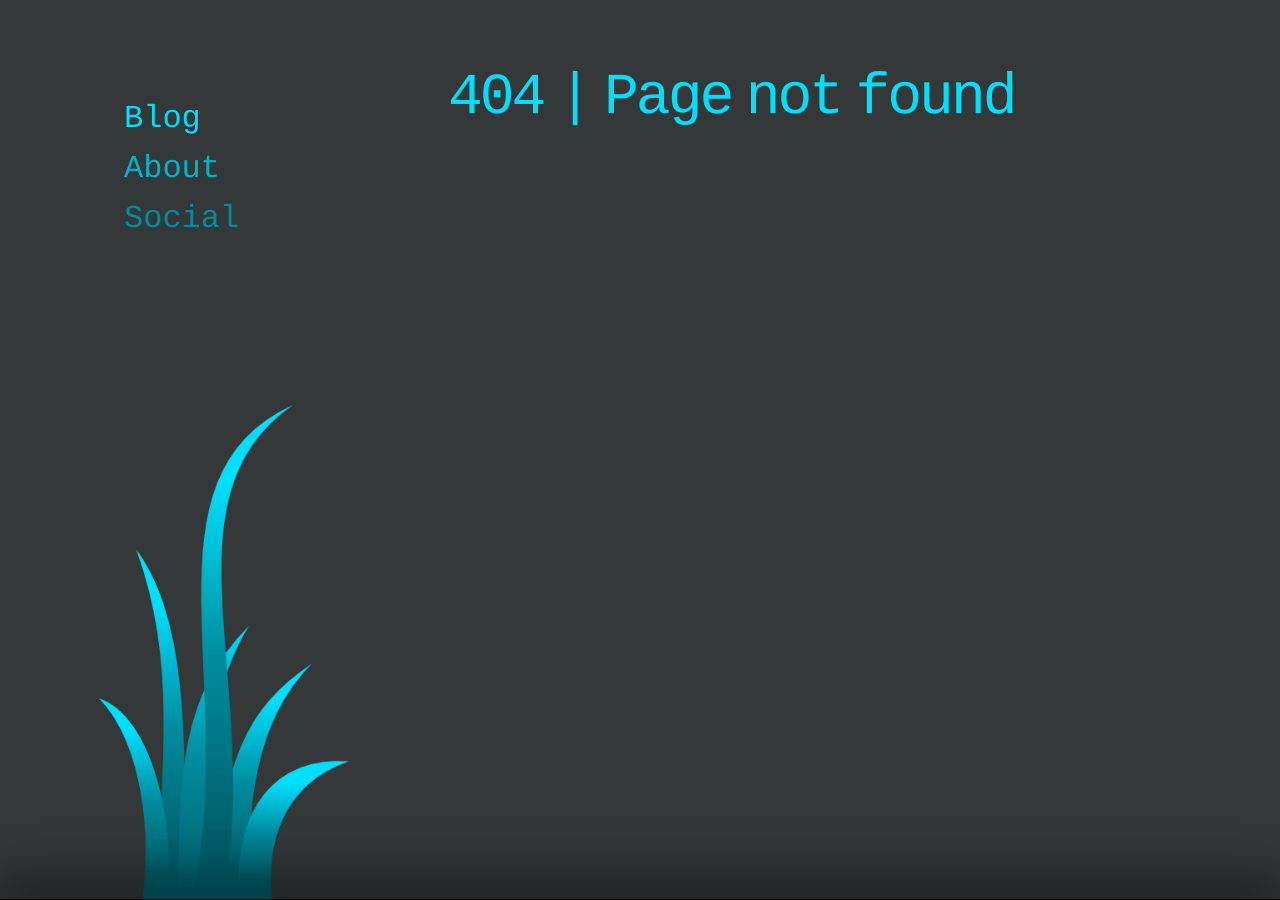
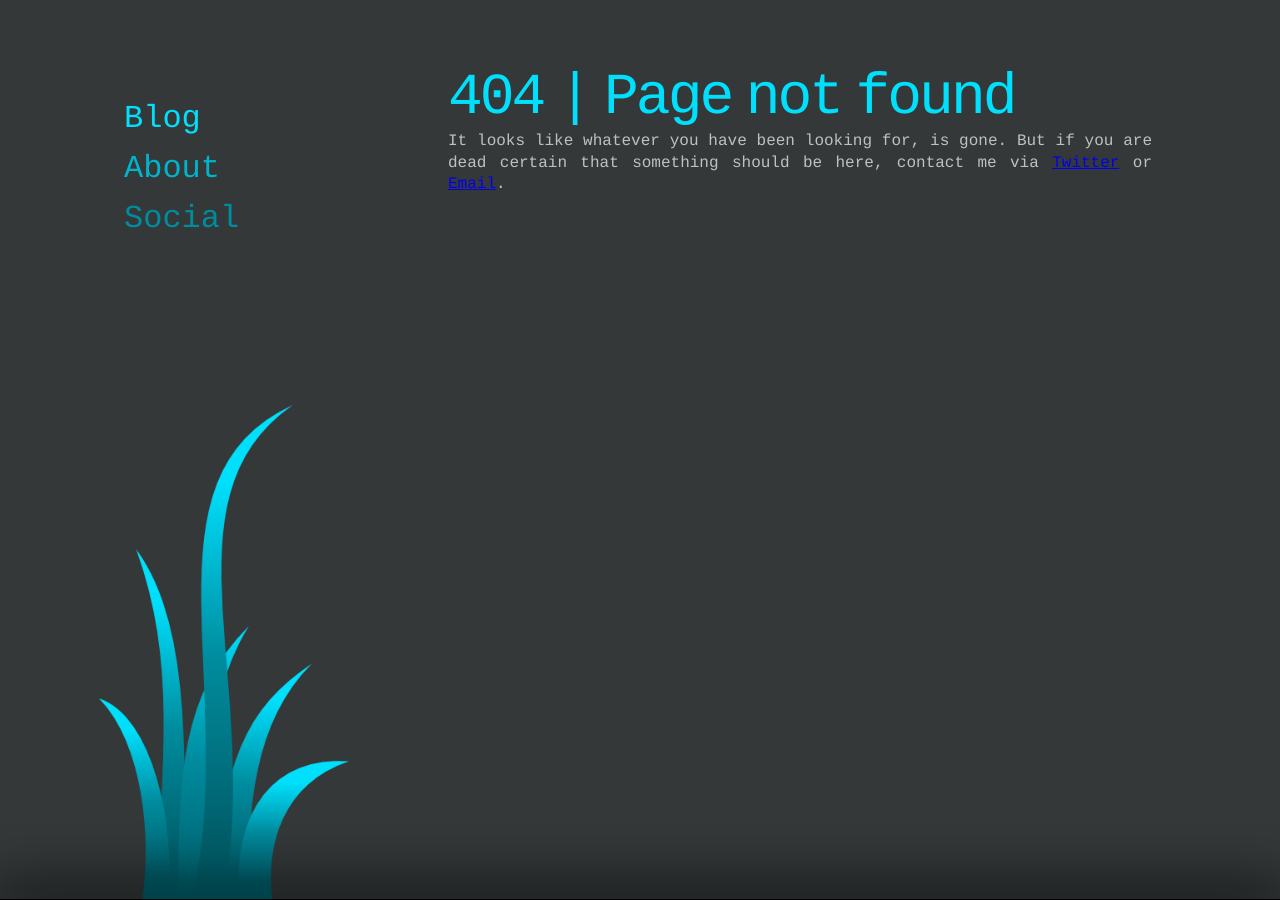
Before and after one commit to fgr0/lc3dyr.de, a Jekyll site: the page built from _src/woops/404/index.html, in a window 1280 px wide. Built offline with Jekyll 4.4.1, drawn with Linux system fonts in a browser that asks for light colours; Markdown is read by kramdown in place of the engine named in the settings.

Commit message:
Error pages now show text

```diff
--- a/_src/_layouts/error.html
+++ b/_src/_layouts/error.html
@@ -2,9 +2,11 @@
 layout: wire
 ---
             <article>
-            <header>{% case page.errorcode %}
-            {% when 403 %} 403
-            {% when 404 %} 404 | Page not found
-            {% endcase %}</header>
+            {% case page.errorcode %}
+            {% when 403 %} <header>403 | Forbidden</header>
+                Looks like you are not supposed to be here. I am watching you! (If against all odds, you think that you should be supposed to be here, contact me via <a href="http://twitter.com/laerador">Twitter</a> or <a href="mailto:laerador@lc3dyr.de">Email</a>)
+            {% when 404 %} <header>404 | Page not found</header>
+                It looks like whatever you have been looking for, is gone. But if you are dead certain that something should be here, contact me via <a href="http://twitter.com/laerador">Twitter</a> or <a href="mailto:laerador@lc3dyr.de">Email</a>.
+            {% endcase %}
                     {{ content }}
             </article>
```
Also changed, not shown: _src/woops/404/index.html (line endings or trailing spaces), 1 other file.
